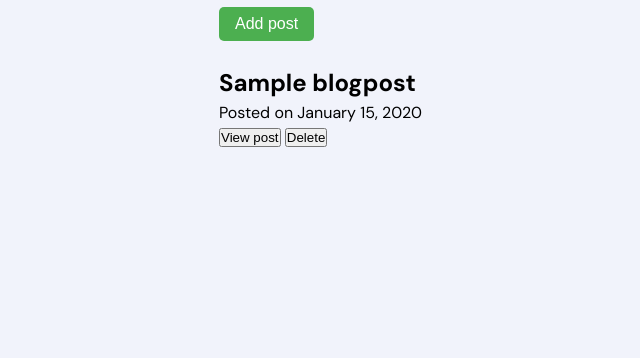
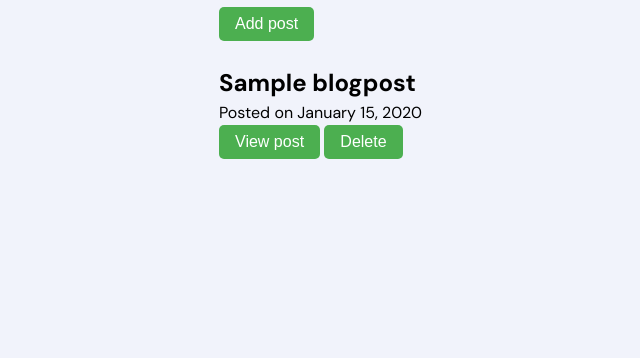
Before and after one commit to smr-yogesh/Blog, a Flask app: page /admin in a window 1280 px wide. Shown: the part 113-471 px from the top of the page, without its empty margins (19-659 px from the left). Run offline with Flask 3, Linux system fonts and the light colour scheme; the visitor is signed in with stand-in values (Sample User, id 1); tables that the repository leaves empty hold one stand-in row (values such as "Sample post").

Commit message:
posts are near to posted date, buttons edit in admin page

```diff
--- a/templates/admin.html
+++ b/templates/admin.html
@@ -29,17 +29,17 @@
       <br>
       <div class="row">
         <div class="col-lg-8 col-md-10 mx-auto">
-        {% for post in posts %}
+        {% for post in posts[::-1] %}
           <div class="post-preview">
               <h2 class="post-title">
                 {{ post.title }}
               </h2>
             <p class="post-meta">Posted on {{ post.date_posted.strftime('%B %d, %Y') }}</p>
             <div class="inner">
-              <a href="{{ url_for('B_user.post', post_id=post.id) }}" style="display: inline-block;" ><button>View post</button></a>
+              <a href="{{ url_for('B_user.post', post_id=post.id) }}" ><button  class="back-button">View post</button></a>
               <form action="{{ url_for('admin_B.delete') }}" method="POST" style="display: inline-block;">
                 <input type=hidden value="{{ post.id}}"name="del_id" id="del_id" />
-                <button type="submit" onclick="myFunction()" id="delete" action="">Delete</button>
+                <button type="submit" onclick="myFunction()" id="delete" action="" class="back-button">Delete</button>
               </form>
             </div>
             <br>
--- a/templates/index.html
+++ b/templates/index.html
@@ -10,7 +10,7 @@
 <div class="post_preview">
     <div class="max-width">
       <div class="col-lg-8 col-md-10 mx-auto">
-        {% for post in posts %}
+        {% for post in posts[::-1] %}
             <div class="post-card">
                 <div class="blog-header">
                   <h2>{{ post.title }}</h2>
```
